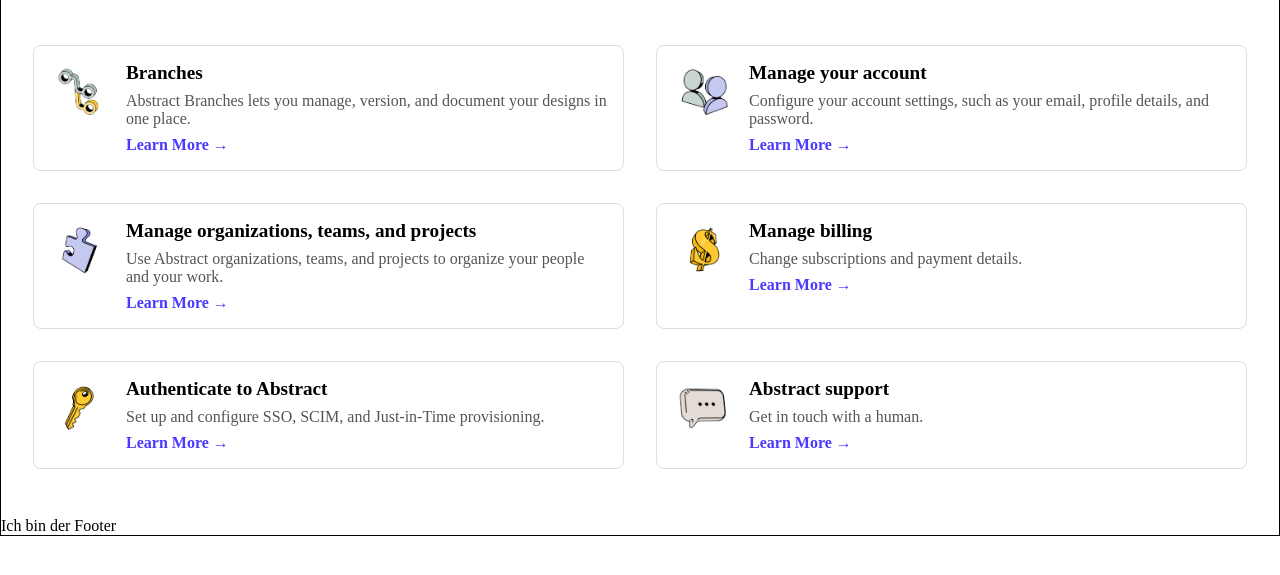
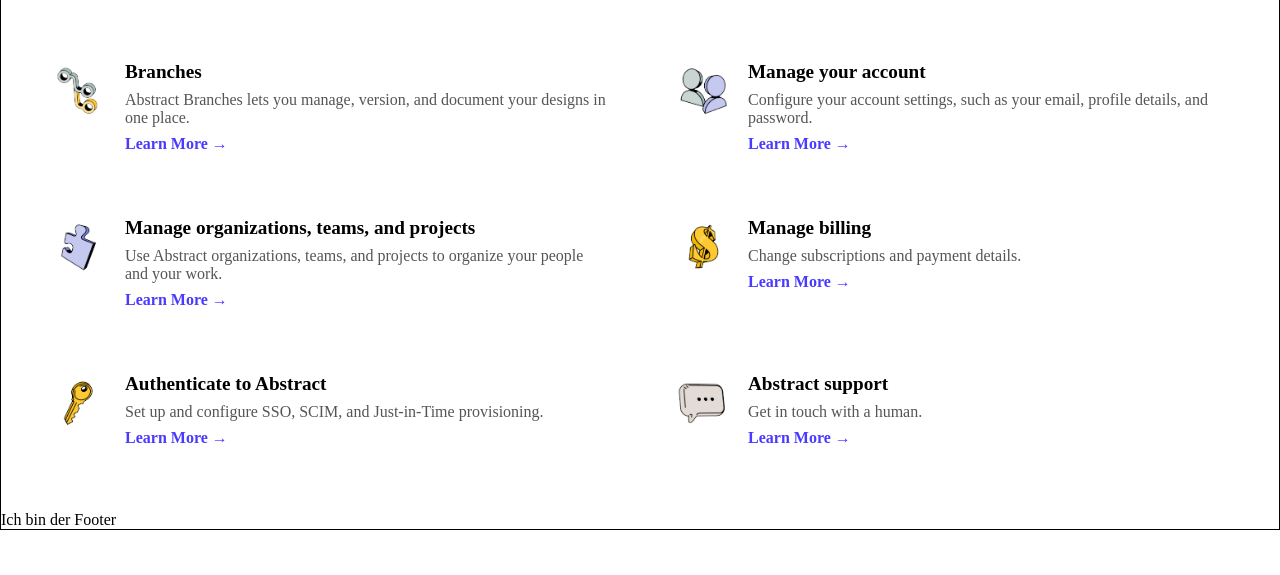
Before and after one commit to keboris/wdg24-group3, a plain HTML site: page index.html in a window 1280 px wide. Shown: the part 41-616 px from the top of the page. Drawn offline with Linux system fonts and the light colour scheme.

Commit message:
MAIN Structure

```diff
--- a/styles/main.css
+++ b/styles/main.css
@@ -9,8 +9,6 @@
 .card {
   display: flex;
   padding: 1rem;
-  border: 1px solid #ddd;
-  border-radius: 8px;
   display: flex;
   align-items: flex-start;
   gap: 1rem;
```
